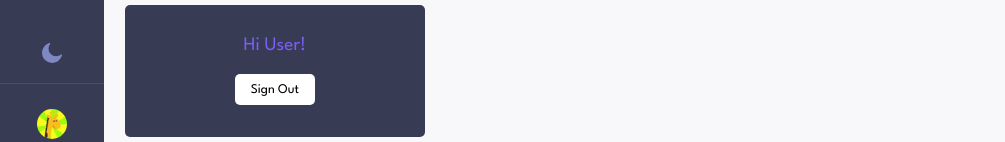
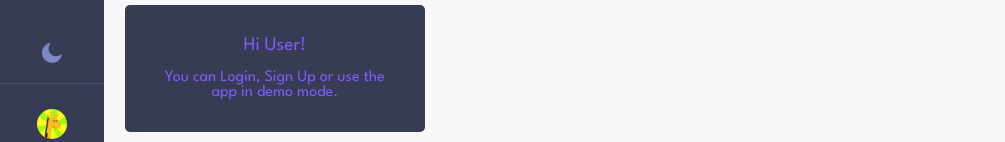
Before and after one commit to sharonBenish/Invoice-app, a Vue app: page / in a window 1280 px wide. Both pictures are taken after a click on the picture 52 px from the left and 760 px from the top of the page. Shown: the part 637-779 px from the top of the page, without its empty margins (0-1005 px from the left). Built offline with nearby package versions, Linux system fonts and the light colour scheme; no server answers.

Commit message:
removed sign out button in Auth Page

```diff
--- a/src/components/PageHeader.vue
+++ b/src/components/PageHeader.vue
@@ -12,7 +12,8 @@
             <img class="img-fluid" src="../assets/image-avatar.jpeg" alt="avatar" @click="showProfileMenu = !showProfileMenu" @blur="test">
             <div class="pop-up" v-if="showProfileMenu">
                 <p>Hi {{invoiceStore.user.displayName|| "User"}}! </p>
-                <button class="log-out" @click="LogOut">Sign Out</button>
+                <p v-if="route.path === '/'" class="msg">You can Login, Sign Up or use the app in demo mode.</p>
+                <button class="log-out" @click="LogOut"  v-else>Sign Out</button>
             </div>
         </div>
     </div>
@@ -52,7 +53,7 @@
             path:"/"
         })
     }
-    console.log(invoiceStore.user)
+    //console.log(invoiceStore.user)
     watch( route, ()=>{
         showProfileMenu.value = false;
     })
@@ -158,6 +159,10 @@ header > div:last-of-type{
     background: var(--purple-light);
 }
 
+.msg{
+    font-size: smaller;
+    margin-top:1rem;
+}
 @media (min-width:1025px) {
     header{
         position: fixed;
```
